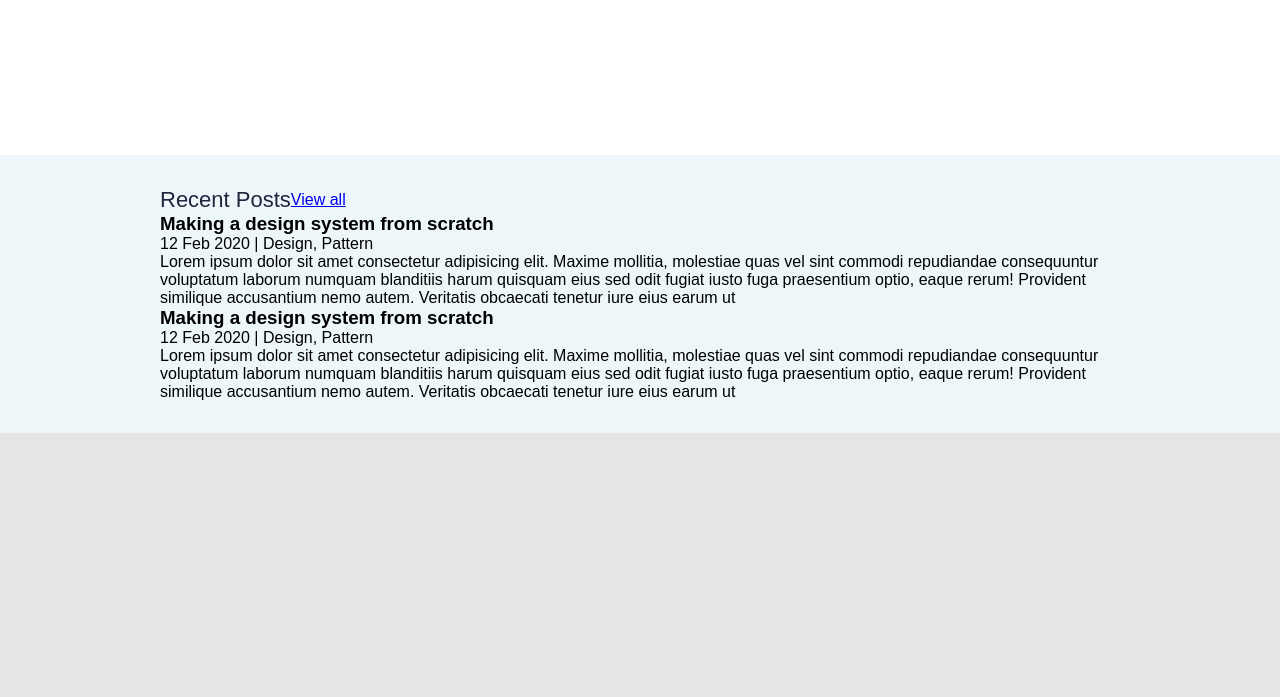
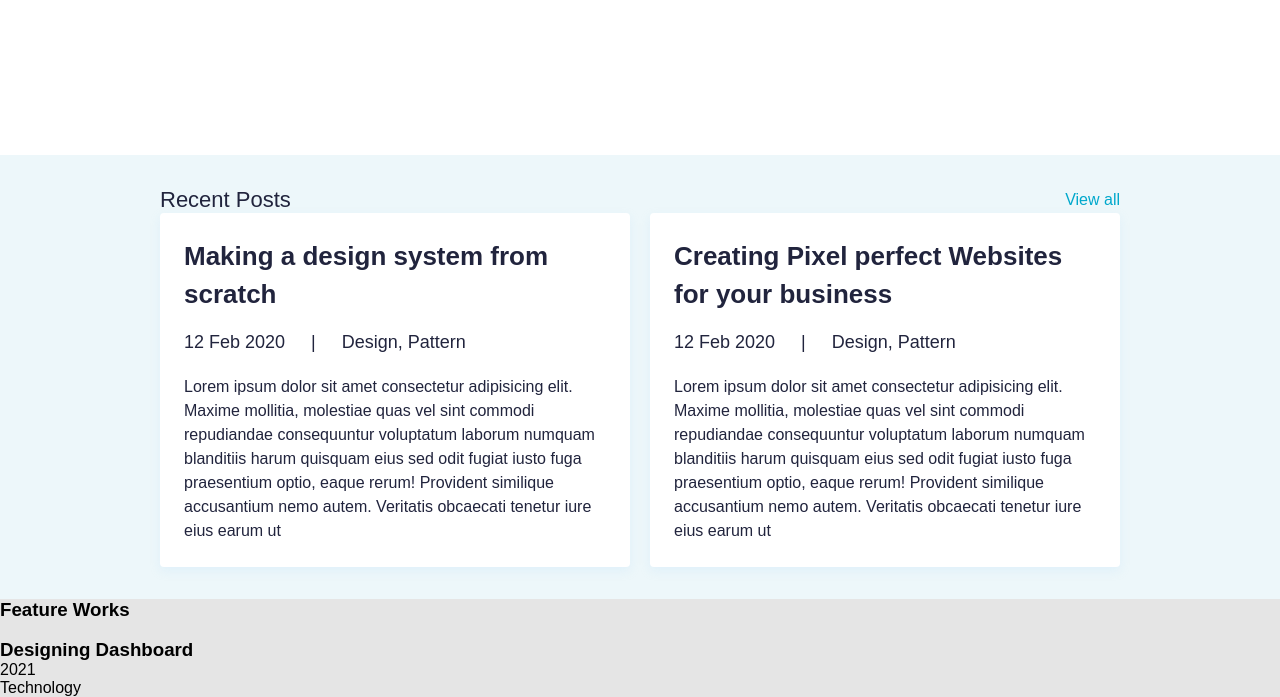
Before and after one commit to Mohammad-Usama/Portfolio-Site, a plain HTML site: page index.html in a window 1280 px wide. Shown: the part 602-1299 px from the top of the page. Before the commit the page ends 1035 px from the top, so only its background shows below. Drawn offline with Linux system fonts and the light colour scheme.

Commit message:
Stylling

```diff
--- a/css/style.css
+++ b/css/style.css
@@ -107,7 +107,52 @@ color: #21243D;
     align-items: flex-end; */
     color: #21243D;
 }
+.post-section-inner .post-header a{
+    font-weight: 400;
+    font-size: 16px;
+    line-height: 24x;
+    text-align: right;
+    /* display: flex;
+    align-items: flex-end; */
+    color: #00A8CC;
+    text-decoration: none;
+}
 .post-header{
     display: flex;
     align-items: center;
+    justify-content: space-between;
 }
+.posts{
+    display: flex;
+
+    gap:20px;
+}
+.posts .post-item{
+    background-color: #fff;
+    box-shadow: 0px 4px 10px rgba(187,225,250,0.25);
+    border-radius: 4px;
+    padding: 24px;
+}
+.posts .post-item header h3{
+    font-weight: 700;
+    font-size: 26px;
+    line-height: 38px;
+    color: #21243D;
+    margin-bottom: 16px;
+}
+.posts .post-item .meta{
+    font-weight: 400;
+    font-size: 18px;
+    line-height: 26px;
+    color: #21243D;
+    display: flex;
+    gap:26px;
+    align-items: center;
+    margin-bottom: 20px;
+}
+.posts .post-item p{
+    font-weight: 400;
+    font-size: 16px;
+    line-height: 24px;
+    color: #21243D;
+}
--- a/index.html
+++ b/index.html
@@ -55,7 +55,8 @@
                         <header>
                             <h3>Making a design system from scratch</h3>
                         </header>
-                        <div>12 Feb 2020 | <span>Design, Pattern</span></div>
+                        <div class="meta"><span>12 Feb 2020</span><span>| </span><span>Design, Pattern</span></div>
+
                         <p>Lorem ipsum dolor sit amet consectetur adipisicing elit. Maxime mollitia,
                             molestiae quas vel sint commodi repudiandae consequuntur voluptatum laborum
                             numquam blanditiis harum quisquam eius sed odit fugiat iusto fuga praesentium
@@ -64,9 +65,9 @@
                     </article>
                     <article class="post-item">
                         <header>
-                            <h3>Making a design system from scratch</h3>
+                            <h3>Creating Pixel perfect Websites for your business</h3>
                         </header>
-                        <div>12 Feb 2020 | <span>Design, Pattern</span></div>
+                        <div class="meta"><span>12 Feb 2020</span><span>| </span><span>Design, Pattern</span></div>
                         <p>Lorem ipsum dolor sit amet consectetur adipisicing elit. Maxime mollitia,
                             molestiae quas vel sint commodi repudiandae consequuntur voluptatum laborum
                             numquam blanditiis harum quisquam eius sed odit fugiat iusto fuga praesentium
@@ -77,5 +78,29 @@
             </div>
         </div>
     </section>
+    <section class="feature-section">
+        <div class="feature-section-inner">
+            <div class="feature-header">
+                <h3>Feature Works</h3>
+            </div>
+            <div class="fs-list">
+                <div class="fs-item">
+                    <div class="fs-item-left">
+                        <img src="">
+                    </div>
+                    <div class="fs-item-right">
+                        <h3>Designing Dashboard</h3>
+                        <div>
+                            <div class="badge">2021</div>
+                            <div class="category">Technology</div>
+                        </div>
+                        <div class="description">
+
+                        </div>
+                    </div>
+                </div>
+            </div>
+        </div>
+    </section>
 </body>
 </html>
```
